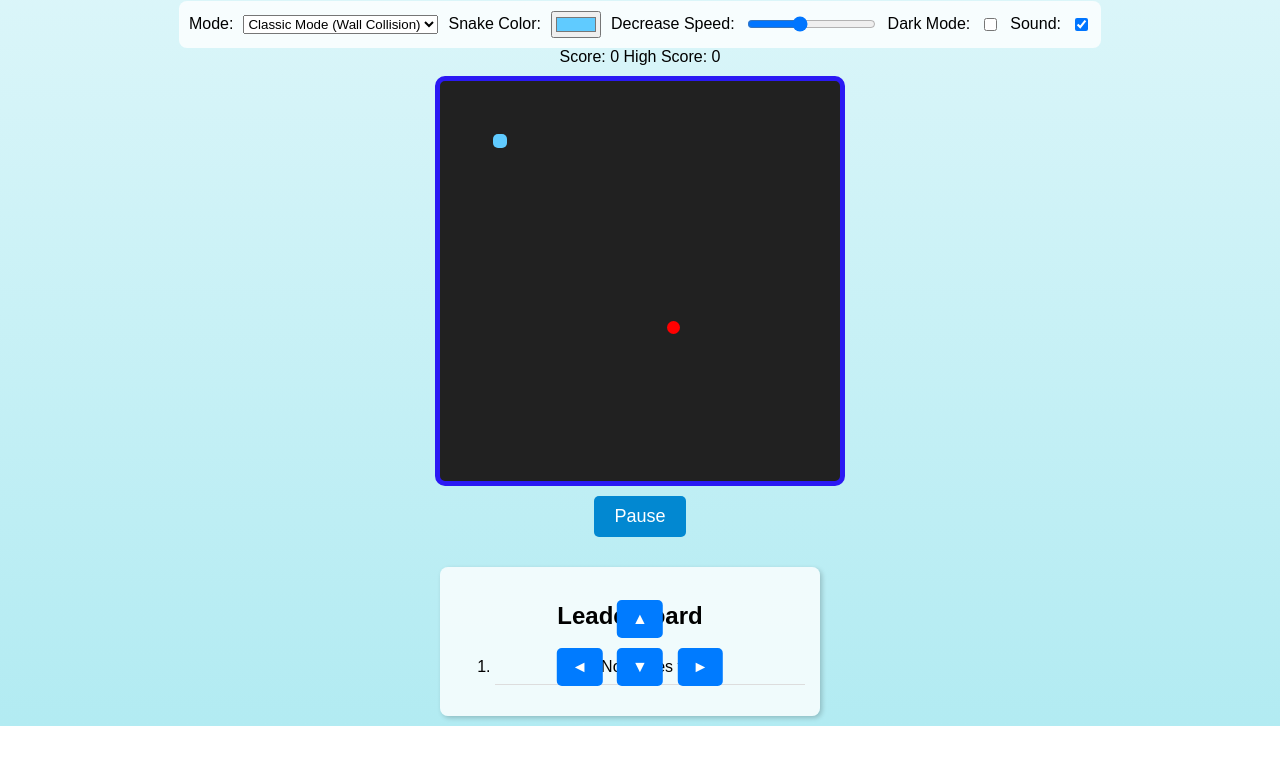
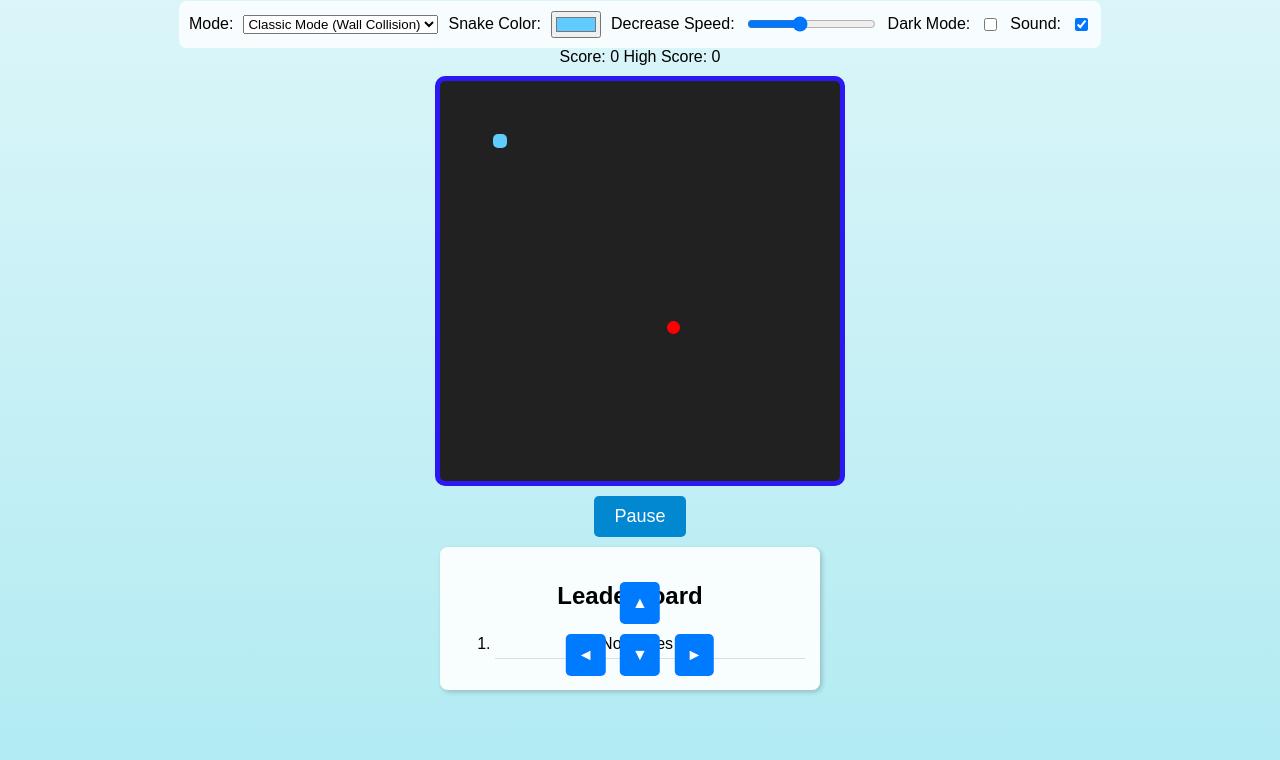
Before and after one commit to anushreeade04/Snake-Game, a plain HTML site: page index.html in a window 1280 px wide. Shown: the part 99-859 px from the top of the page. Before the commit the page ends 825 px from the top, so only its background shows below. Drawn offline with Linux system fonts and the light colour scheme.

Commit message:
Update styles.css

```diff
--- a/styles.css
+++ b/styles.css
@@ -118,18 +118,7 @@ h1 {
 /* Mobile Controls */
 .mobile-controls {
     position: fixed;
-    bottom: 20px;
-    left: 50%;
-    transform: translateX(-50%);
-    display: flex;
-    flex-direction: column;
-    align-items: center;
-    z-index: 99;
-}
-
-.mobile-controls {
-    position: fixed;
-    bottom: 10px;
+    bottom: 20px; /* Ensure it stays at the bottom */
     left: 50%;
     transform: translateX(-50%);
     display: flex;
@@ -138,38 +127,26 @@ h1 {
     z-index: 10; /* Ensure it's above other elements */
 }
 
-/* Ensure leaderboard is properly spaced */
+/* Ensure leaderboard has proper spacing */
 .leaderboard {
     width: 90%;
     max-width: 350px; /* Prevents it from being too wide */
-    background: rgba(255, 255, 255, 0.8);
+    background: rgba(255, 255, 255, 0.9);
     padding: 15px;
     border-radius: 8px;
     box-shadow: 2px 2px 5px rgba(0, 0, 0, 0.2);
     position: relative;
-    margin: 20px auto; /* Adds space between the game and leaderboard */
+    margin-bottom: 80px; /* Adds space between the leaderboard and mobile controls */
     z-index: 1;
 }
 
-/* Adjust the list styling */
-.leaderboard ul {
-    list-style: none;
-    padding: 0;
-    margin: 0;
-}
-
-.leaderboard li {
-    padding: 8px;
-    border-bottom: 1px solid #ddd;
-}
-
-/* Ensure buttons in mobile controls are properly spaced */
+/* Adjust button sizes and spacing */
 .mobile-controls button {
     background: #007BFF;
     color: white;
     border: none;
     font-size: 16px;
-    padding: 10px 15px;
+    padding: 12px;
     margin: 5px;
     border-radius: 5px;
     cursor: pointer;
@@ -187,6 +164,7 @@ h1 {
 
     .leaderboard {
         width: 95%;
+        margin-bottom: 120px; /* More spacing to avoid overlap */
     }
 
     .mobile-controls {
@@ -195,7 +173,8 @@ h1 {
     }
 
     .mobile-controls button {
-        width: 22%;
+        width: 50px;
+        height: 50px;
         font-size: 14px;
         padding: 8px;
     }
```
